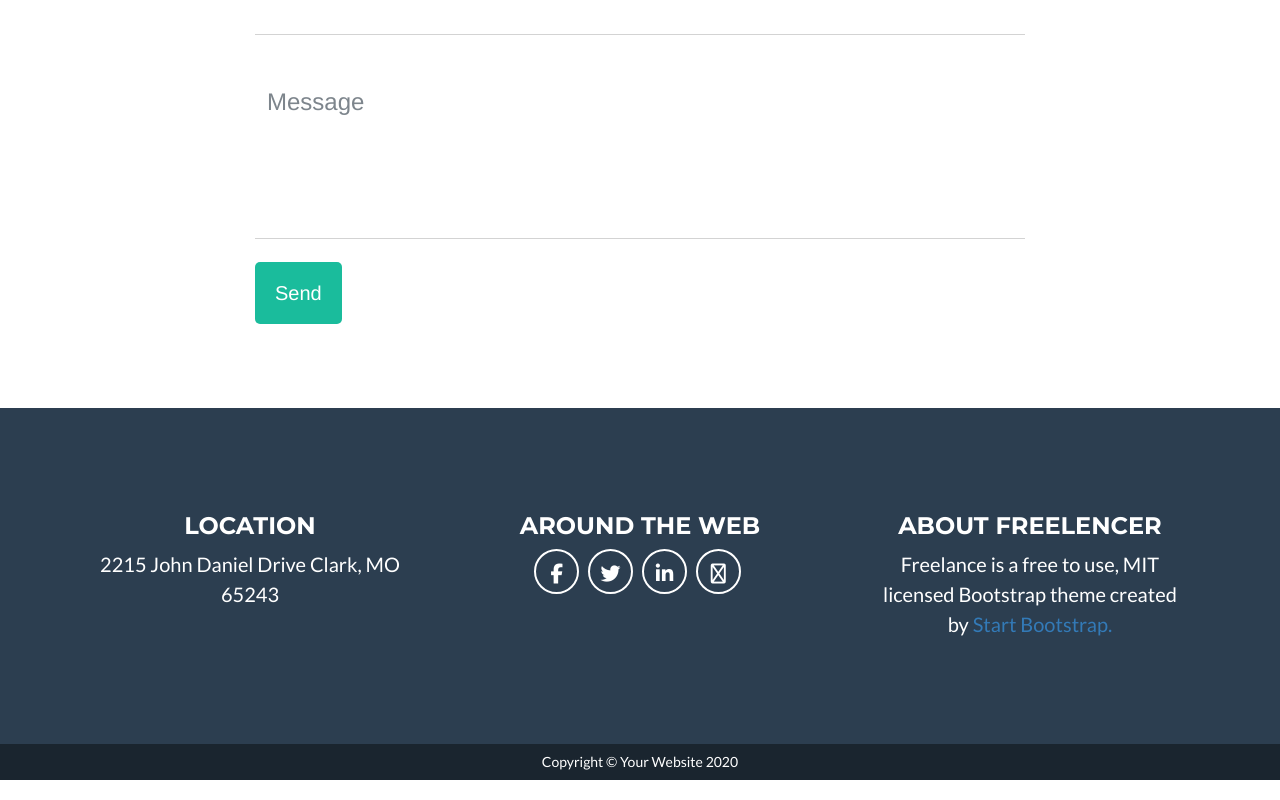
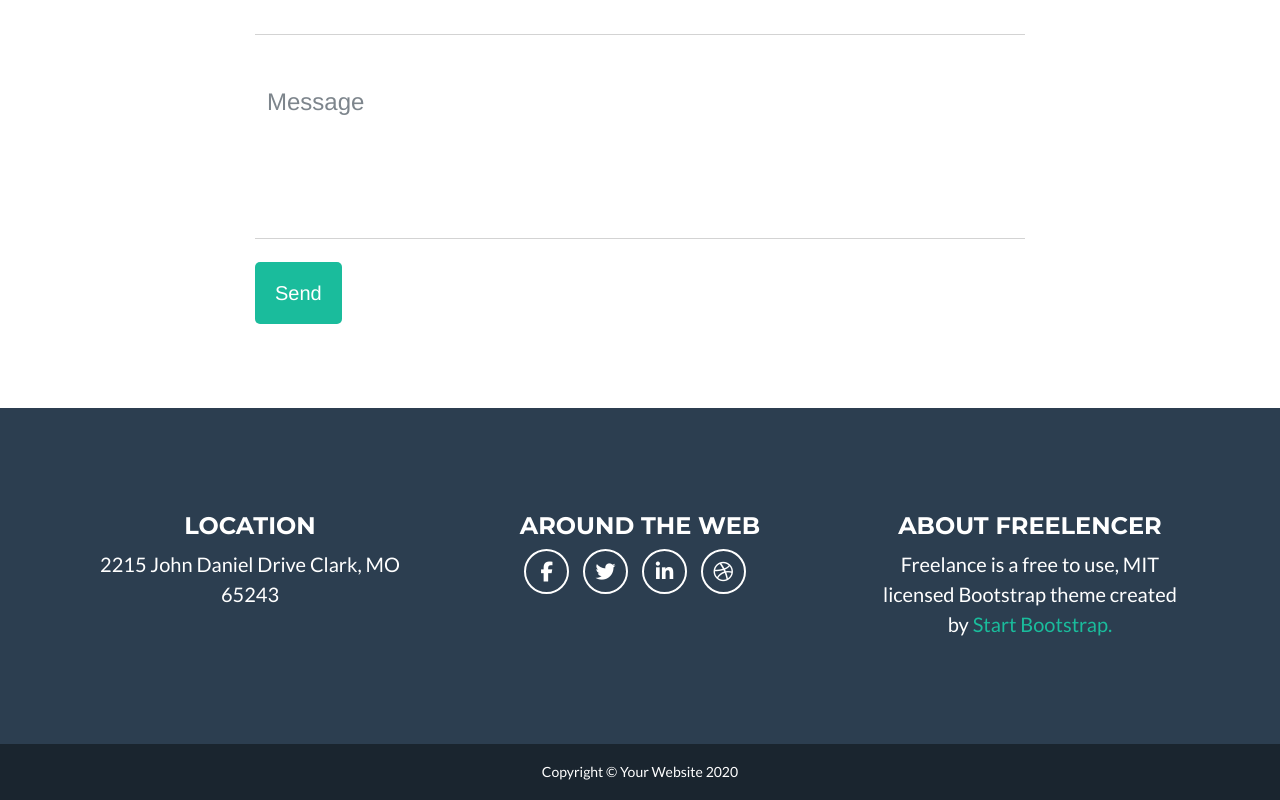
Before and after one commit to fabiovettori/html-css-bootstrap-freelancer, a plain HTML site: page index.html in a window 1280 px wide. Shown: the part 2577-3377 px from the top of the page. Drawn offline with nearby package versions, Linux system fonts and the light colour scheme.

Commit message:
Footer fixes

```diff
--- a/index.html
+++ b/index.html
@@ -151,7 +151,7 @@
                                 <span class="fab fa-facebook-f"></span>
                                 <span class="fab fa-twitter"></span>
                                 <span class="fab fa-linkedin-in"></span>
-                                <span class="fas fa-basketball-ball"></span>
+                                <span class="fab fa-dribbble"></span>
                             </div>
                         </div>
                         <div class="col-md-4 col-sm-12">
--- a/style.css
+++ b/style.css
@@ -257,6 +257,15 @@ hr {
     margin-bottom: 10px;
 }
 
+.footer p a {
+    color: #1abc9c;
+}
+
+.footer p a:hover {
+    color: #117964;
+    text-decoration: underline;
+}
+
 .footer  p {
     font-family: 'Lato', sans-serif;
     text-align: left;
@@ -266,21 +275,27 @@ hr {
     text-align: center;
 }
 
-.footer span, .footer i {
+.social-media span {
     text-align: center;
-    line-height: 45px;
+    line-height: 41px;
     font-weight: 500;
     font-size: 20px;
     border: 2px solid #ffffff;
     border-radius: 50%;
     width: 45px;
     height: 45px;
-    margin-right: 5px;
+    margin-right: 10px;
 }
 
-.footer-bottom.bottom h5 {
+.footer span:hover {
+    color: #2c3e50;
+    background-color: #ffffff;
+
+}
+
+.footer-bottom  h5 {
     font-size: 14px;
-    padding: 10px 0;
+    margin: 20px 0;
 }
 
 @media screen and (min-width: 992px) {
```
